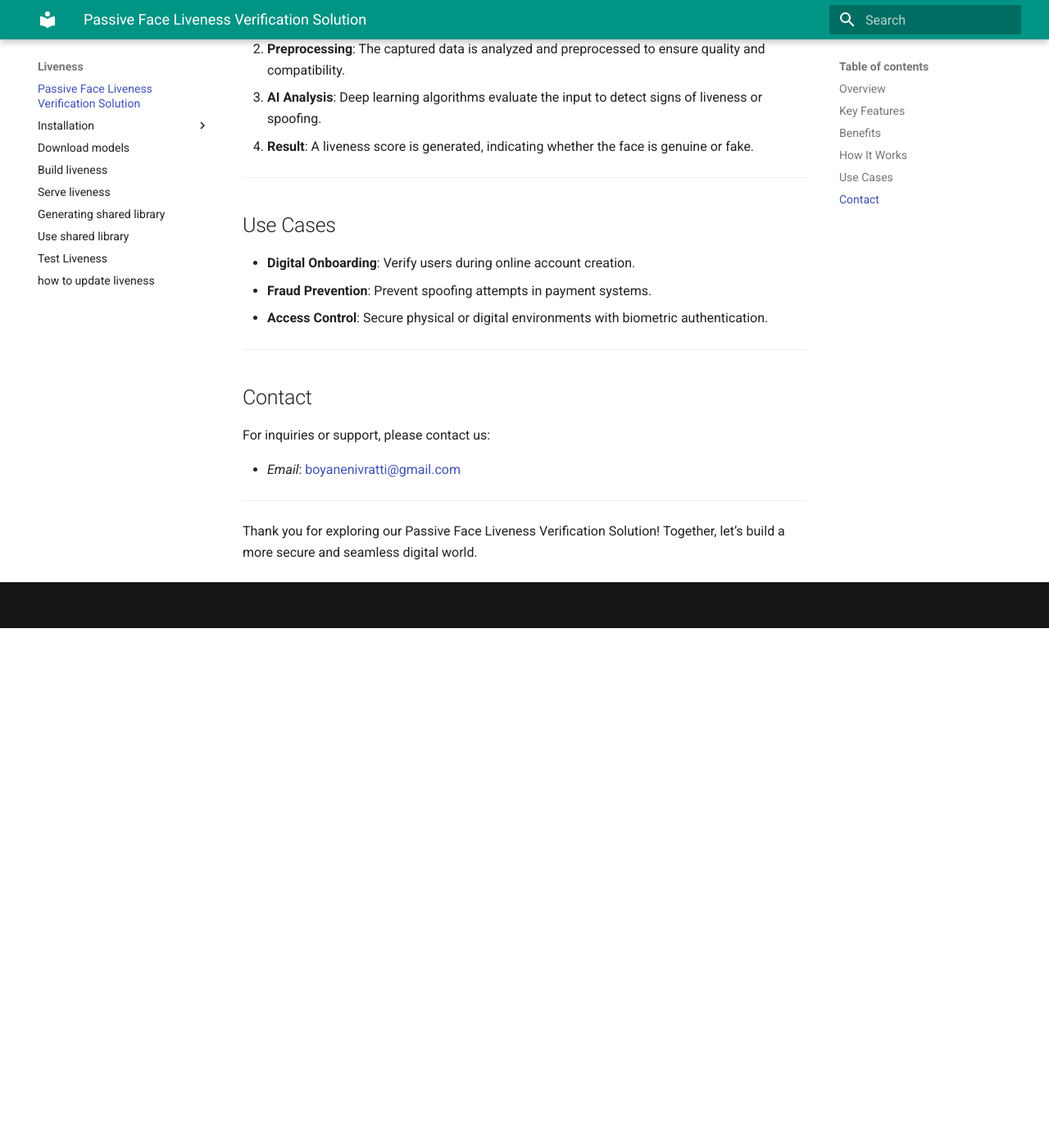
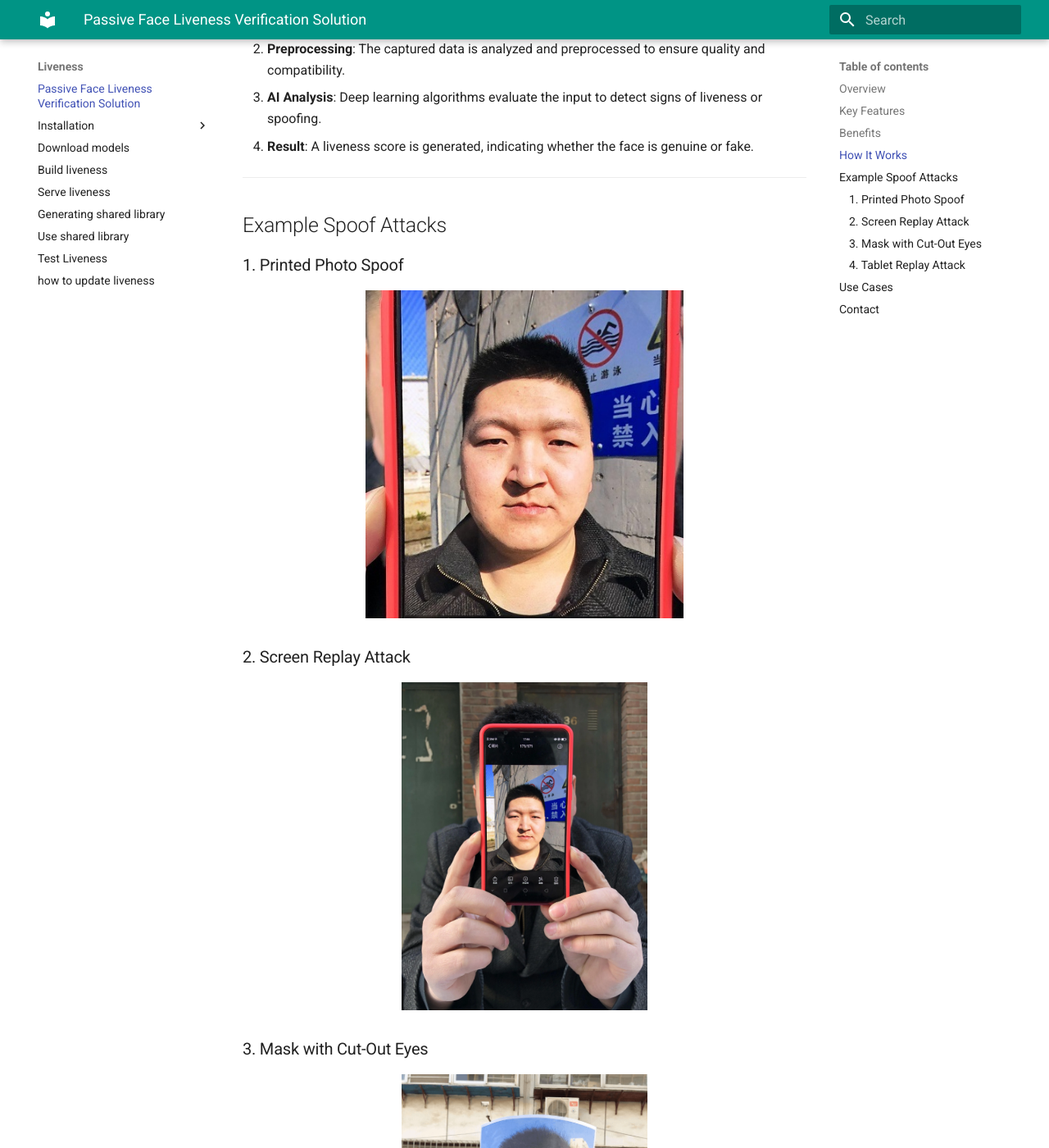
Before and after one commit to Nivratti/liveness-docs, an MkDocs documentation site: the page built from docs/index.md, in a window 1280 px wide and 1400 px high, scrolled down 1099 px. Shown: the whole window at 82% size. Built offline with MkDocs 1.6.1 and Material for MkDocs 9.7.7, drawn with Linux system fonts in a browser that asks for light colours; before the commit the page ends 1865 px from its top, so only the background shows below that; some of the changed text lies outside the part shown.

Commit message:
add sample example spoof images

```diff
--- a/docs/index.md
+++ b/docs/index.md
@@ -32,6 +32,22 @@ Passive face liveness verification determines whether a face presented to the ca
 
 ---
 
+## Example Spoof Attacks
+
+### 1. Printed Photo Spoof
+<img src="images/samples/spoof/anti_mobile_original-photo-3.jpeg" alt="Printed Photo Spoof" style="max-height: 400px; width: auto; display: block; margin: 0 auto;">
+
+### 2. Screen Replay Attack
+<img src="images/samples/spoof/anti_mobile_original-photo-3.webp" alt="Screen Replay Attack" style="max-height: 400px; width: auto; display: block; margin: 0 auto;">
+
+### 3. Mask with Cut-Out Eyes
+<img src="images/samples/spoof/anti_print_cut_eye_curved_original-photo-1.png" alt="Mask with Cut-Out Eyes" style="max-height: 400px; width: auto; display: block; margin: 0 auto;">
+
+### 4. Tablet Replay Attack
+<img src="images/samples/spoof/anti_ipad_original-photo-2.jpg" alt="Tablet Replay Attack" style="max-height: 400px; width: auto; display: block; margin: 0 auto;">
+
+---
+
 ## Use Cases
 - **Digital Onboarding**: Verify users during online account creation.
 - **Fraud Prevention**: Prevent spoofing attempts in payment systems.
```
Also changed, not shown: docs/images/samples/spoof/anti_ipad_original-photo-2.jpg (added), docs/images/samples/spoof/anti_mobile_original-photo-3.jpeg (added), docs/images/samples/spoof/anti_mobile_original-photo-3.webp (added), docs/images/samples/spoof/anti_print_cut_eye_curved_original-photo-1.png (added).
